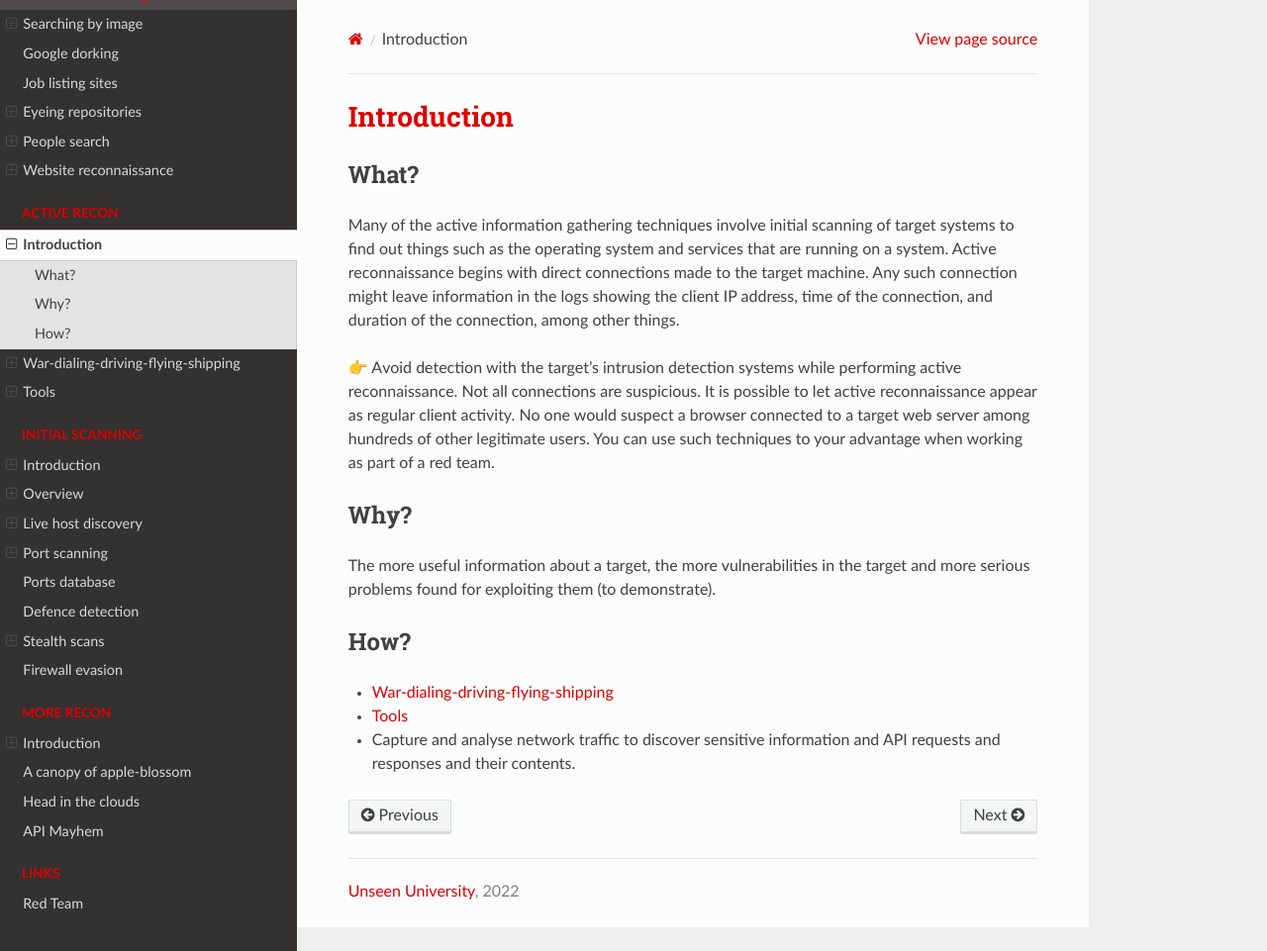
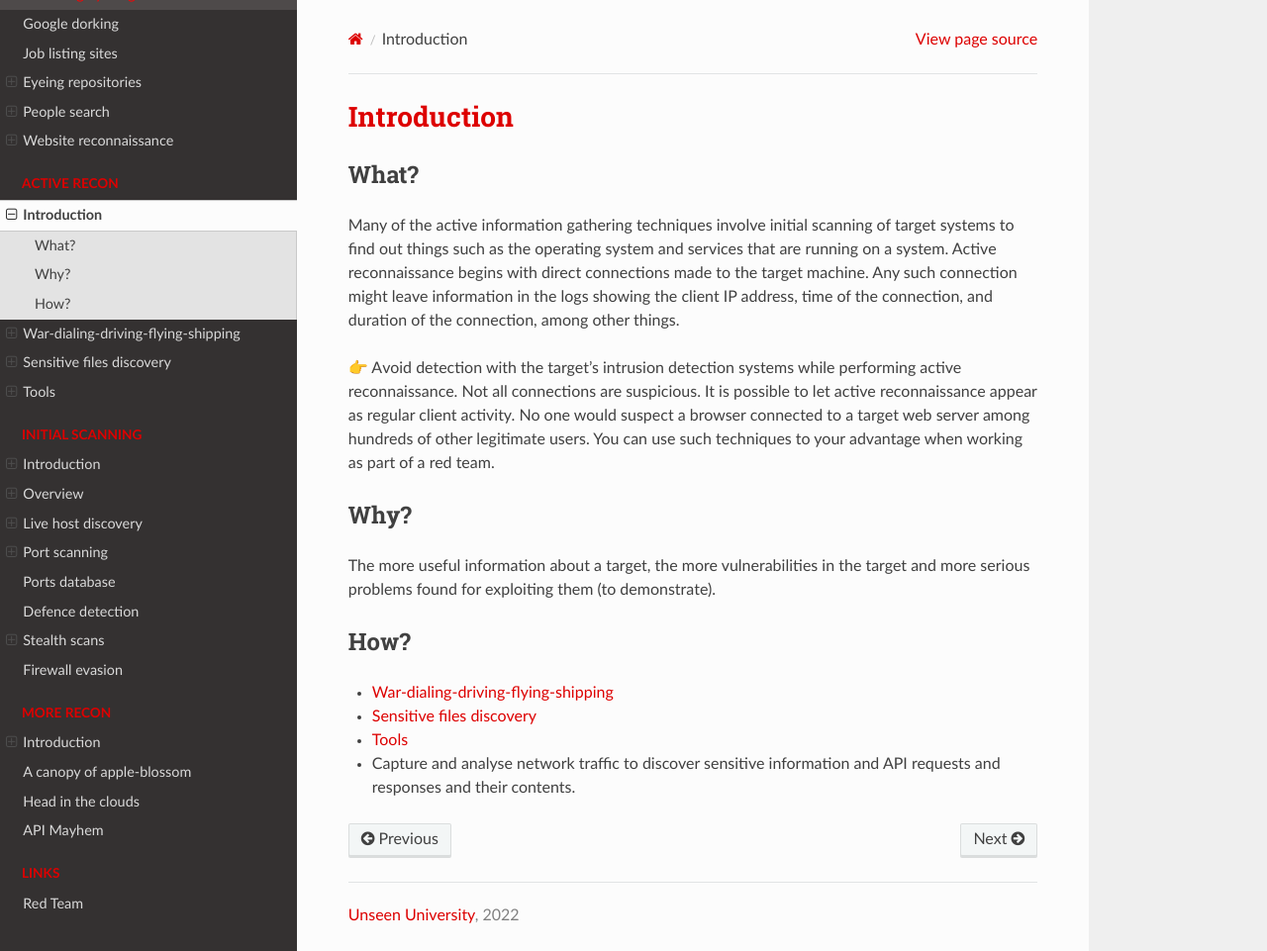
Before and after one commit to tymyrddin/red-recon, a Sphinx documentation site: the page built from source/docs/active/README.md, in a window 1280 px wide and 961 px high. Shown: the whole window at 99% size. Built offline with Sphinx 7.4.7 and the Read the Docs theme 2.0.0, drawn with Linux system fonts in a browser that asks for light colours.

Commit message:
refactoring recon

```diff
--- a/source/docs/active/README.md
+++ b/source/docs/active/README.md
@@ -20,6 +20,7 @@ found for exploiting them (to demonstrate).
 ## How?
 
 * [War-dialing-driving-flying-shipping](war-dialing-driving-flying-shipping.md)
-* [Tools](../active/tools.md)
+* [Sensitive files discovery](sensitive-files.md)
+* [Tools](tools.md)
 * Capture and analyse network traffic to discover sensitive information and API requests and responses and their
 contents.
--- a/source/index.rst
+++ b/source/index.rst
@@ -44,6 +44,7 @@ Getting to know the target using methods like researching publicly available inf
 
    docs/active/README.md
    docs/active/war-dialing-driving-flying-shipping.md
+   docs/active/sensitive-files.md
    docs/active/tools.md
 
 .. toctree::
```
Also changed, not shown: source/docs/active/sensitive-files.md (added, +7 -0 lines).
